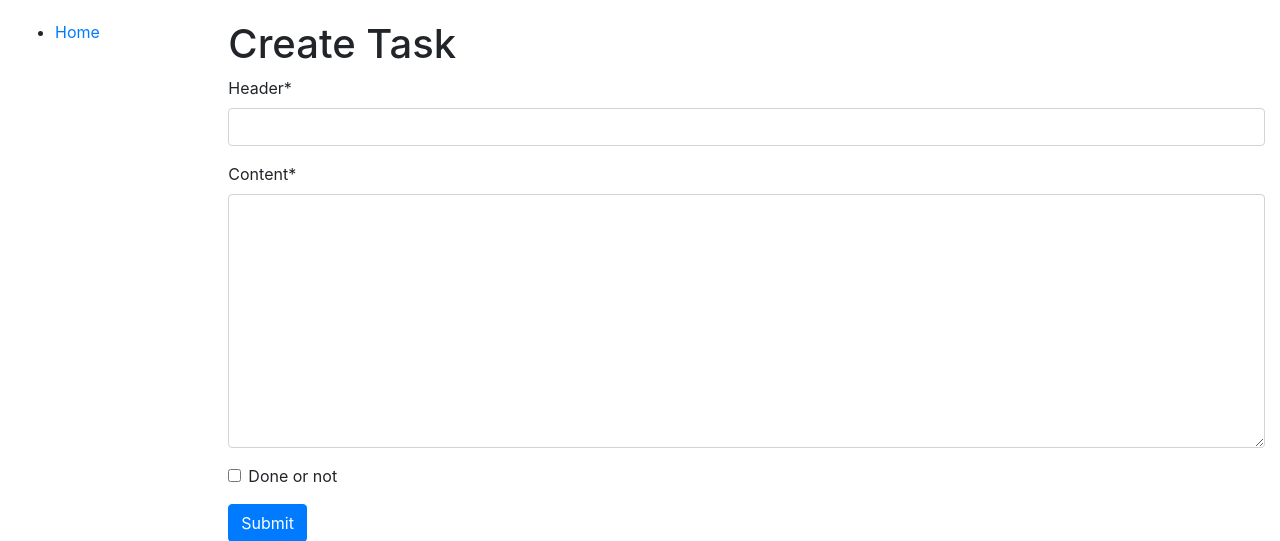
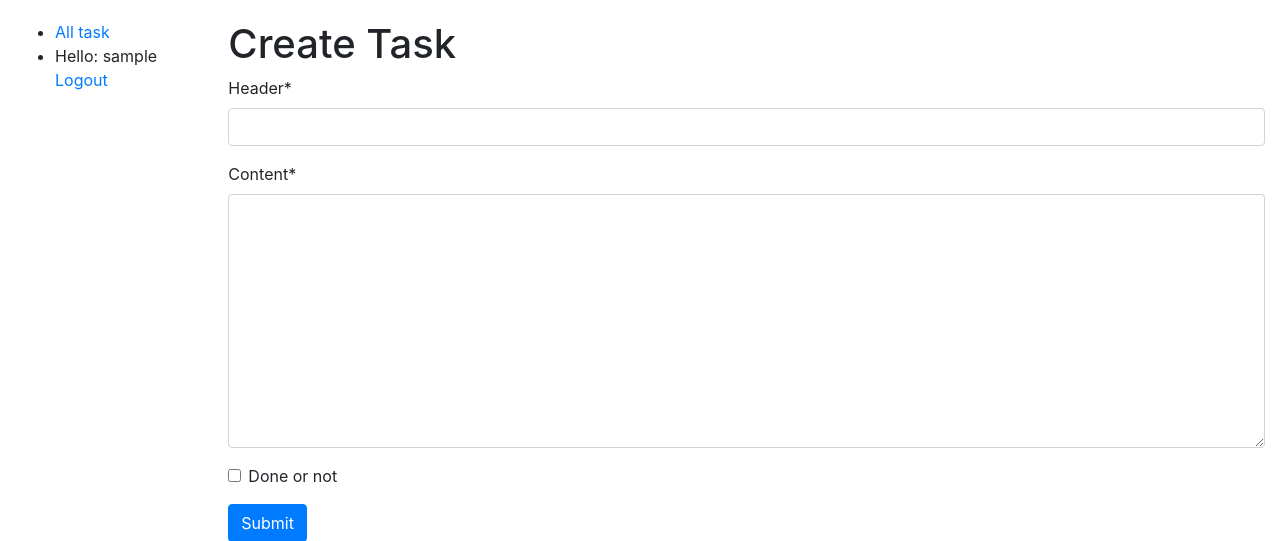
Before and after one commit to hikehikehike/ww_to_do_list, a Django app: page /creation/ in a window 1280 px wide. Shown: the top 541 px of the page. Run offline with Django 4.2, Linux system fonts and the light colour scheme; the visitor is signed in with stand-in values (Sample User, id 1); some libraries are stand-ins or nearby versions.

Commit message:
Update sidebar, add login logout

```diff
--- a/templates/includes/sidebar.html
+++ b/templates/includes/sidebar.html
@@ -1,3 +1,13 @@
-<ul >
-  <li><a href="{% url 'todolist:task-list' %}">Home</a></li>
+<ul>
+  <li><a href="{% url 'todolist:task-list' %}">All task</a></li>
+
+<li>
+  {% if user.is_authenticated %}
+    Hello: {{ user.username }}
+    <a href="{% url 'user:logout' %}">Logout</a>
+  {% else %}
+    <a href="{% url 'user:login' %}">Login</a>
+  {% endif %}
+</li>
+
 </ul>
```
